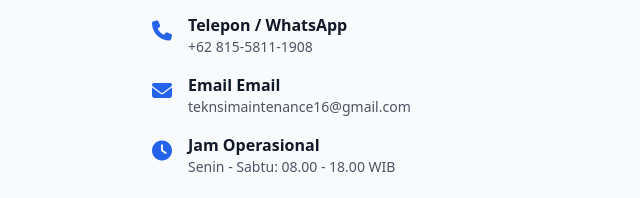
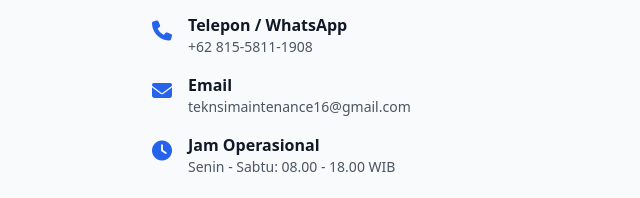
Before and after one commit to demonkart019/Website-Teknisi-Instalasi, a plain HTML site: page index.html in a window 1280 px wide. Shown: the part 2575-2773 px from the top of the page, 0-640 px from the left. Drawn offline with nearby package versions, Linux system fonts and the light colour scheme.

Commit message:
Update index.html

```diff
--- a/index.html
+++ b/index.html
@@ -236,7 +236,7 @@
                         <div class="flex items-start space-x-4">
                             <div class="text-blue-600 text-xl mt-1"><i class="fa-solid fa-envelope"></i></div>
                             <div>
-                                <h5 class="font-semibold text-gray-900">Email Email</h5>
+                                <h5 class="font-semibold text-gray-900">Email </h5>
                                 <p class="text-gray-600 text-sm">teknsimaintenance16@gmail.com</p>
                             </div>
                         </div>
```
